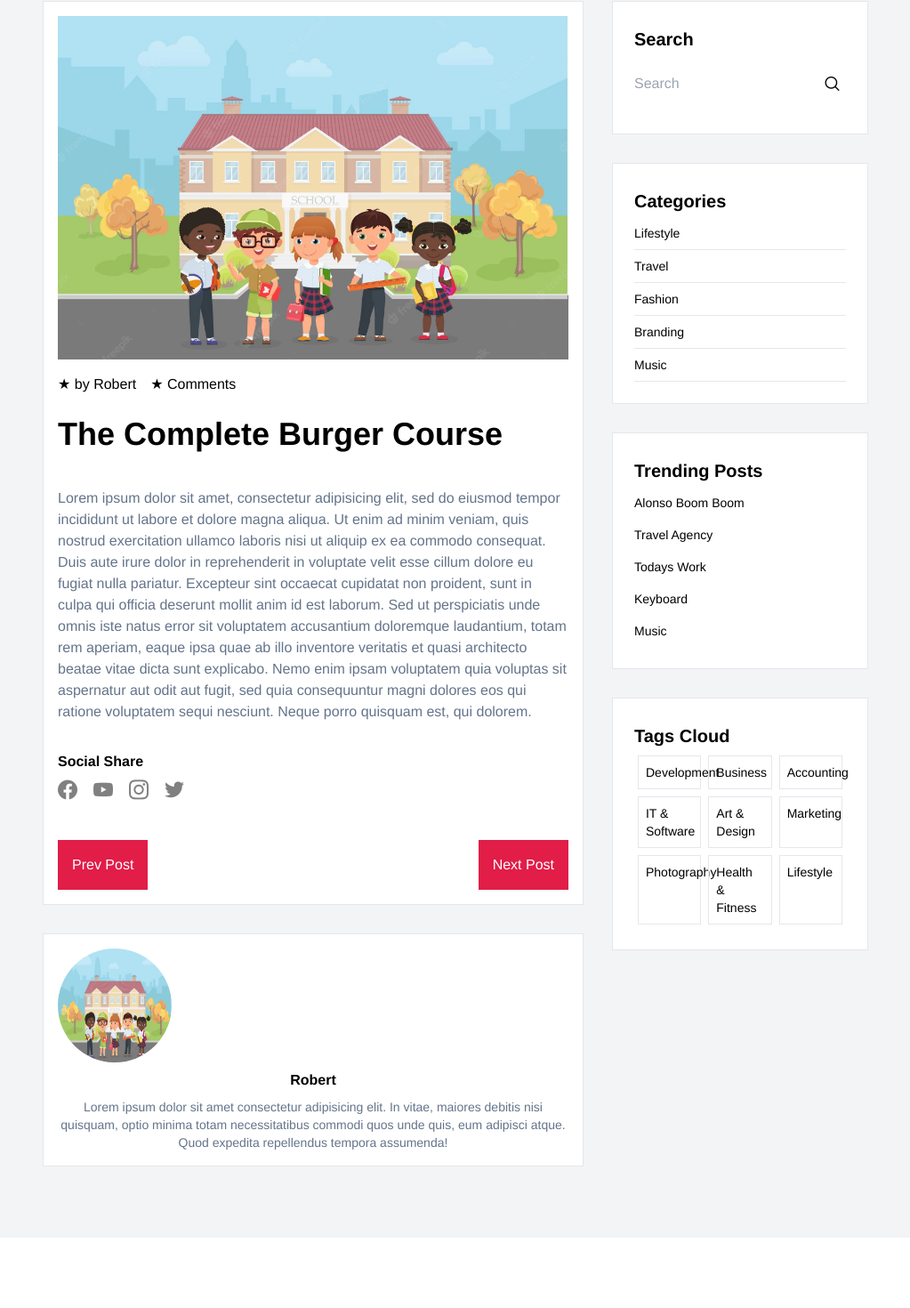
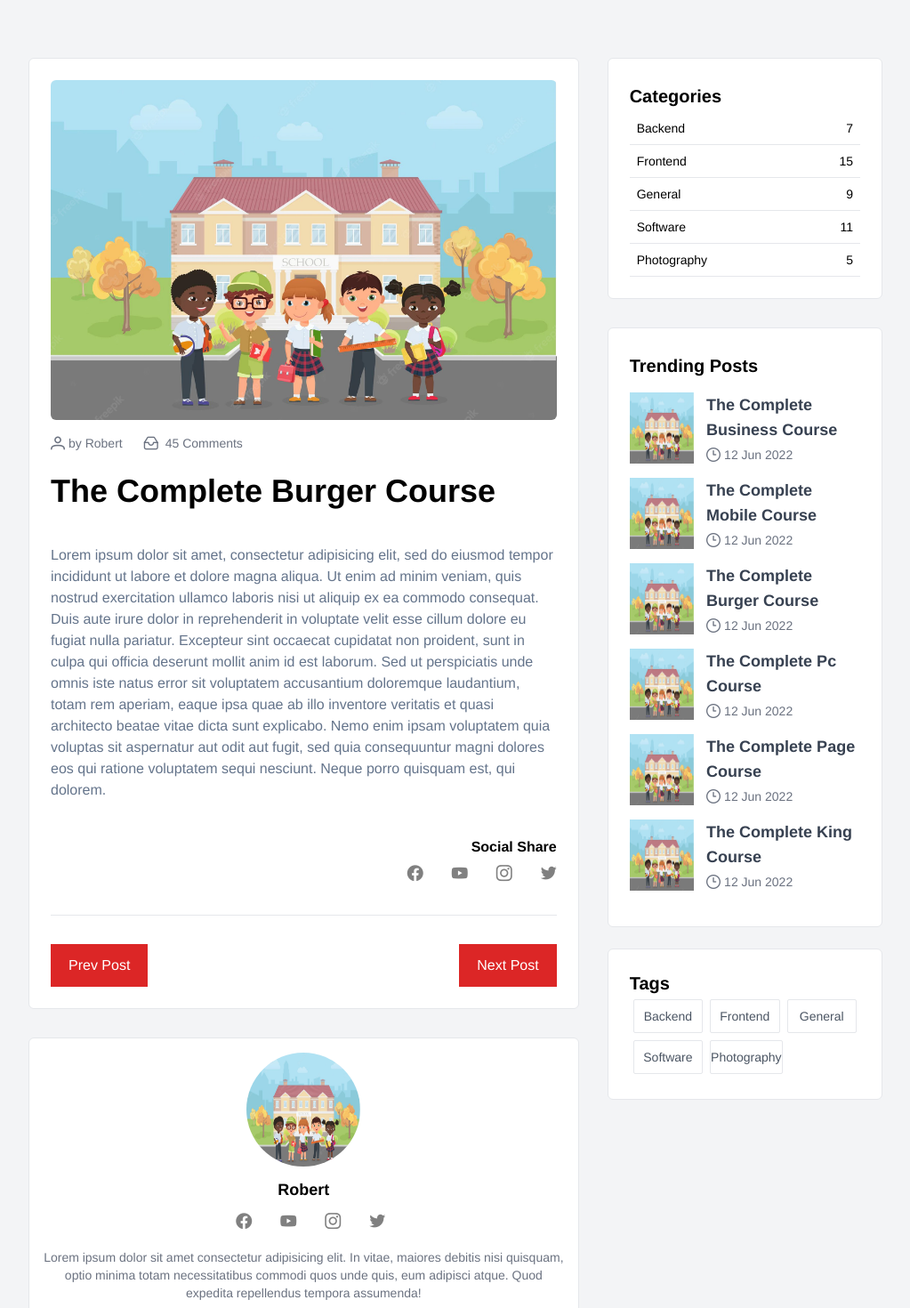
Before and after one commit to mahmudulhasan210999/Skill-Master, a Vue app: page /blog/the_complete_burger_course in a window 1280 px wide. Shown: the part 359-1829 px from the top of the page at 89% size, without its empty margins (128-1151 px from the left). Before the commit the page ends 1750 px from the top, so only its background shows below. Built offline with nearby package versions, Linux system fonts and the light colour scheme.

Commit message:
blog details page

```diff
--- a/src/components/Blog/Blog_Details.vue
+++ b/src/components/Blog/Blog_Details.vue
@@ -2,43 +2,63 @@
     <div class="w-full flex flex-col">
         <div v-for="(blog, index) in blogs" :key="index">
             <div v-if="blog.slug == slug">
-        <div class="bg-white border border-gray-200 p-4">
-          <img class="" :src="blog.writer_img" alt="Image">
-          <div class="flex py-4">
-            <p class="pr-2">★ by {{ blog.writer }}</p>
-            <p class="px-2">★ {{ blog.comments }} Comments</p>
+                <div class="bg-white border rounded-md border-gray-200 p-6">
+                    <img class="rounded-md" :src="blog.writer_img" alt="Image">
+                    <div class="flex items-center py-4">
+                        <div class="flex items-center text-sm text-gray-500">
+                            <i class="pi pi-user"></i>
+                            <p class="ml-1">by {{ blog.writer }}</p>
+                        </div>
+                        <div class="flex items-center ml-6 text-sm text-gray-500">
+                            <i class="pi pi-inbox"></i>
+                            <p class="px-2">45 Comments</p>
+                        </div>
                     </div>
                     <p class="text-4xl font-bold py-2">{{ blog.title }}</p>
-          <p class="py-2 text-slate-500 pt-8">{{ blog.blog }}</p>
+                    <p class="py-2 text-slate-500 mt-6">{{ blog.blog }}</p>
 
-          <div class="py-4">
-            <p class="font-semibold py-2">Social Share</p>
+                    <div class="flex flex-col items-end my-6 pb-8 border-b">
+                        <p class="font-semibold my-2">Social Share</p>
                         <div class="flex">
-              <div class="w-10">
-                <a target="_blank" href="https://www.facebook.com/theartist.com.bd/"><i class="pi pi-facebook" style="font-size: 22px; color: rgb(128,128,128)"></i></a>
+                            <div class="mx-4">
+                                <a target="_blank" href="https://www.facebook.com/theartist.com.bd/"><i class="pi pi-facebook" style="font-size: 18px; color: rgb(128,128,128)"></i></a>
                             </div>
-              <div class="w-10">
-                <a target="_blank" href="https://www.youtube.com/channel/UCcCqoaZd8DYCwM9v8cG5ZYA"><i class="pi pi-youtube" style="font-size: 22px; color: rgb(128,128,128)"></i></a>
+                            <div class="mx-4">
+                                <a target="_blank" href="https://www.youtube.com/channel/UCcCqoaZd8DYCwM9v8cG5ZYA"><i class="pi pi-youtube" style="font-size: 18px; color: rgb(128,128,128)"></i></a>
                             </div>
-              <div class="w-10">
-                <a target="_blank" href="https://www.instagram.com/theartist.bd/"><i class="pi pi-instagram" style="font-size: 22px; color: rgb(128,128,128)"></i></a>
+                            <div class="mx-4">
+                                <a target="_blank" href="https://www.instagram.com/theartist.bd/"><i class="pi pi-instagram" style="font-size: 18px; color: rgb(128,128,128)"></i></a>
                             </div>
-              <div class=" ">
-                <a target="_blank" href="https://mobile.twitter.com/theartistbd/"><i class="pi pi-twitter" style="font-size: 22px; color: rgb(128,128,128)"></i></a>
+                            <div class="ml-4">
+                                <a target="_blank" href="https://mobile.twitter.com/theartistbd/"><i class="pi pi-twitter" style="font-size: 18px; color: rgb(128,128,128)"></i></a>
                             </div>
                         </div>
                     </div>
 
-          <div class="flex justify-between pt-6">
-            <button class="bg-rose-600 text-white p-4">Prev Post</button>
-            <button class="bg-rose-600 text-white p-4">Next Post</button>
+                    <div class="flex justify-between mt-8">
+                        <button class="bg-red-600 text-white py-3 px-5">Prev Post</button>
+                        <button class="bg-red-600 text-white py-3 px-5">Next Post</button>
                     </div>
                 </div>
 
-        <div class="bg-white border border-gray-200 p-4 mt-8 text-center">
+                <div class="bg-white border rounded-md border-gray-200 p-4 mt-8 text-center flex flex-col items-center">
                     <img class="rounded-full h-32 w-32" :src="blog.writer_img" alt="Image">
-          <p class="font-semibold py-2">{{ blog.writer }}</p>
-          <p class="text-sm text-slate-500">Lorem ipsum dolor sit amet consectetur adipisicing elit. In vitae, maiores debitis nisi quisquam, optio minima totam necessitatibus commodi quos unde quis, eum adipisci atque. Quod expedita repellendus tempora assumenda!</p>
+                    <p class="font-semibold my-3 text-lg">{{ blog.writer }}</p>
+                    <div class="flex mb-4">
+                        <div class="mx-4">
+                            <a target="_blank" href="https://www.facebook.com/theartist.com.bd/"><i class="pi pi-facebook" style="font-size: 18px; color: rgb(128,128,128)"></i></a>
+                        </div>
+                        <div class="mx-4">
+                            <a target="_blank" href="https://www.youtube.com/channel/UCcCqoaZd8DYCwM9v8cG5ZYA"><i class="pi pi-youtube" style="font-size: 18px; color: rgb(128,128,128)"></i></a>
+                        </div>
+                        <div class="mx-4">
+                            <a target="_blank" href="https://www.instagram.com/theartist.bd/"><i class="pi pi-instagram" style="font-size: 18px; color: rgb(128,128,128)"></i></a>
+                        </div>
+                        <div class="ml-4">
+                            <a target="_blank" href="https://mobile.twitter.com/theartistbd/"><i class="pi pi-twitter" style="font-size: 18px; color: rgb(128,128,128)"></i></a>
+                        </div>
+                    </div>
+                    <p class="text-sm text-gray-500">Lorem ipsum dolor sit amet consectetur adipisicing elit. In vitae, maiores debitis nisi quisquam, optio minima totam necessitatibus commodi quos unde quis, eum adipisci atque. Quod expedita repellendus tempora assumenda!</p>
                 </div>
             </div>
         </div>
--- a/src/components/Blog/Sidebar.vue
+++ b/src/components/Blog/Sidebar.vue
@@ -1,44 +1,42 @@
 <template>
     <div class="w-full flex flex-col">
-    <!-- Search -->
-    <div class="bg-white border border-gray-200 p-6">
-      <p class="text-xl font-bold py-1">Search</p>
-      <div class="flex">
-        <InputText class="h-16 w-72" type="text" v-model="value" placeholder="Search" />
-        <Button icon="pi pi-search" class="p-button-danger h-16 w-28" />
-      </div>
-    </div>
 
         <!-- Categories -->
-    <div class="bg-white border border-gray-200 p-6 mt-8">
+        <div class="bg-white border rounded-md border-gray-200 p-6">
             <p class="text-xl font-bold py-1">Categories</p>
-      <div class="text-sm">
-        <p class="py-2 border-b border-gray-200">Lifestyle</p>
-        <p class="py-2 border-b border-gray-200">Travel</p>
-        <p class="py-2 border-b border-gray-200">Fashion</p>
-        <p class="py-2 border-b border-gray-200">Branding</p>
-        <p class="py-2 border-b border-gray-200">Music</p>
+            <div v-for="(category, index) in categories" :key="index">
+                <div class="flex justify-between p-2 border-b text-sm">
+                  <p>{{category.category}}</p>
+                  <p>{{category.course}}</p>
+                </div>
             </div>
         </div>
 
         <!-- Trending Posts -->
-    <div class="bg-white border border-gray-200 p-6 mt-8">
+        <div class="bg-white rounded-md border border-gray-200 p-6 mt-8">
             <p class="text-xl font-bold py-1">Trending Posts</p>
-      <div class="text-sm">
-        <p class="py-2">Alonso Boom Boom</p>
-        <p class="py-2">Travel Agency</p>
-        <p class="py-2">Todays Work</p>
-        <p class="py-2">Keyboard</p>
-        <p class="py-2">Music</p>
+            <div class="flex my-3 text-left" v-for="(blog, index) in blogs" :key="index">
+                <div class="flex w-full text-sm">
+                    <div class="w-1/3">
+                        <img class="h-20 w-5/6" :src="blog.img" alt="">
+                    </div>
+                    <div class="w-2/3 font-medium">
+                        <p class="text-gray-700 text-lg font-semibold">{{blog.title}}</p>
+                        <div class="flex items-center text-sm text-gray-500">
+                            <i class="pi pi-clock"></i>
+                            <p class="m-1">{{blog.date}}</p>
+                        </div>
+                    </div>
+                </div>
             </div>
         </div>
 
         <!-- Tags Cloud -->
-    <div class="bg-white border border-gray-200 p-6 mt-8">
-      <p class="text-xl font-bold py-1">Tags Cloud</p>
+        <div class="mt-6 p-6 bg-white rounded-md border border-gray-200">
+            <p class="text-xl font-semibold text-black">Tags</p>
             <div class="grid grid-cols-3">
-        <div class="border border-gray-200 hover:bg-rose-600 m-1 p-2" v-for="(category, index) in hot_categories" :key="index">
-          <p class="text-sm">{{ category.title }}</p>
+                <div class="flex items-center my-1" v-for="(tag, index) in categories" :key="index">
+                    <p class="w-full text-center py-2 mx-1 rounded-sm text-gray-600 border text-sm cursor-pointer hover:text-white hover:bg-red-600">{{tag.category}}</p>
                 </div>
             </div>
         </div>
@@ -51,6 +49,37 @@ import InputText from 'primevue/inputtext';
 import Button from 'primevue/button';
 
 export default {
+  data() {
+    return {
+       categories: [
+                {
+                    id: 1,
+                    category: 'Backend',
+                    course: 7
+                },
+                {
+                    id: 1,
+                    category: 'Frontend',
+                    course: 15
+                },
+                {
+                    id: 1,
+                    category: 'General',
+                    course: 9
+                },
+                {
+                    id: 1,
+                    category: 'Software',
+                    course: 11
+                },
+                {
+                    id: 1,
+                    category: 'Photography',
+                    course: 5
+                },
+            ],
+    }
+  },
   components: {
       InputText,
       Button,
@@ -58,7 +87,8 @@ export default {
 
   computed: {
       ...mapState ({
-      hot_categories: state => state.home.hot_categories
+          hot_categories: state => state.home.hot_categories,
+          blogs: state => state.blogs.blogs
       }),
   },
 }
--- a/src/components/Header/Header.vue
+++ b/src/components/Header/Header.vue
@@ -1,5 +1,5 @@
 <template>
-    <div class="w-full flex justify-between px-36">
+    <div class="w-full flex justify-between px-36 shadow-lg">
         <div class="flex items-center">
             <div class="mr-20">
                 <img class="h-20" src="../../assets/logo/platform-logo.png" alt="">
--- a/src/store/modules/blogs.js
+++ b/src/store/modules/blogs.js
@@ -7,6 +7,7 @@ const state = {
       slug: 'the_complete_business_course',
       img: image,
       title: 'The Complete Business Course',
+      date: "12 Jun 2022",
       writer_img: image,
       writer: 'Robert Doe',
       comments: 45,
@@ -17,6 +18,7 @@ const state = {
       slug: 'the_complete_mobile_course',
       img: image,
       title: 'The Complete Mobile Course',
+      date: "12 Jun 2022",
       writer_img: image,
       writer: 'Burger King',
       comments: 40,
@@ -26,6 +28,7 @@ const state = {
       id: 3,
       slug: 'the_complete_burger_course',
       img: image,
+      date: "12 Jun 2022",
       title: 'The Complete Burger Course',
       writer_img: image,
       writer: 'Robert',
@@ -36,6 +39,7 @@ const state = {
       slug: 'the_complete_pc_course',
       img: image,
       title: 'The Complete Pc Course',
+      date: "12 Jun 2022",
       writer_img: image,
       writer: 'Robert',
       blog: 'Lorem ipsum dolor sit amet, consectetur adipisicing elit, sed do eiusmod tempor incididunt ut labore et dolore magna aliqua. Ut enim ad minim veniam, quis nostrud exercitation ullamco laboris nisi ut aliquip ex ea commodo consequat. Duis aute irure dolor in reprehenderit in voluptate velit esse cillum dolore eu fugiat nulla pariatur. Excepteur sint occaecat cupidatat non proident, sunt in culpa qui officia deserunt mollit anim id est laborum. Sed ut perspiciatis unde omnis iste natus error sit voluptatem accusantium doloremque laudantium, totam rem aperiam, eaque ipsa quae ab illo inventore veritatis et quasi architecto beatae vitae dicta sunt explicabo. Nemo enim ipsam voluptatem quia voluptas sit aspernatur aut odit aut fugit, sed quia consequuntur magni dolores eos qui ratione voluptatem sequi nesciunt. Neque porro quisquam est, qui dolorem.',
@@ -43,6 +47,7 @@ const state = {
     {
       id: 5,
       slug: 'the_complete_page_course',
+      date: "12 Jun 2022",
       img: image,
       title: 'The Complete Page Course',
       writer_img: image,
@@ -54,6 +59,7 @@ const state = {
       slug: 'the_complete_king_course',
       img: image,
       title: 'The Complete King Course',
+      date: "12 Jun 2022",
       writer_img: image,
       writer: 'Robert',
       blog: 'Lorem ipsum dolor sit amet, consectetur adipisicing elit, sed do eiusmod tempor incididunt ut labore et dolore magna aliqua. Ut enim ad minim veniam, quis nostrud exercitation ullamco laboris nisi ut aliquip ex ea commodo consequat. Duis aute irure dolor in reprehenderit in voluptate velit esse cillum dolore eu fugiat nulla pariatur. Excepteur sint occaecat cupidatat non proident, sunt in culpa qui officia deserunt mollit anim id est laborum. Sed ut perspiciatis unde omnis iste natus error sit voluptatem accusantium doloremque laudantium, totam rem aperiam, eaque ipsa quae ab illo inventore veritatis et quasi architecto beatae vitae dicta sunt explicabo. Nemo enim ipsam voluptatem quia voluptas sit aspernatur aut odit aut fugit, sed quia consequuntur magni dolores eos qui ratione voluptatem sequi nesciunt. Neque porro quisquam est, qui dolorem.',
--- a/src/views/blog/details/[id].vue
+++ b/src/views/blog/details/[id].vue
@@ -1,6 +1,6 @@
 <template>
   <div class="w-full flex flex-col">
-    <div class="text-center p-12">
+    <div class="text-center px-12 py-20">
       <p class="text-5xl font-bold p-4">How To Increase Wordpress Speed</p>
       <div class="flex justify-center">
         <router-link to="/"><p class="text-red-500">Home</p></router-link>
@@ -10,11 +10,11 @@
     </div>
 
     <div class="flex bg-gray-100 px-40 py-20">
-      <div class="w-2/3 px-4">
+      <div class="w-2/3">
         <Details :slug="getDetails()" />
       </div>
 
-      <div class="w-1/3 px-4">
+      <div class="w-1/3 ml-8">
         <Sidebar />
       </div>
     </div>
```
Lines whose indentation alone changed are shown as unchanged.
